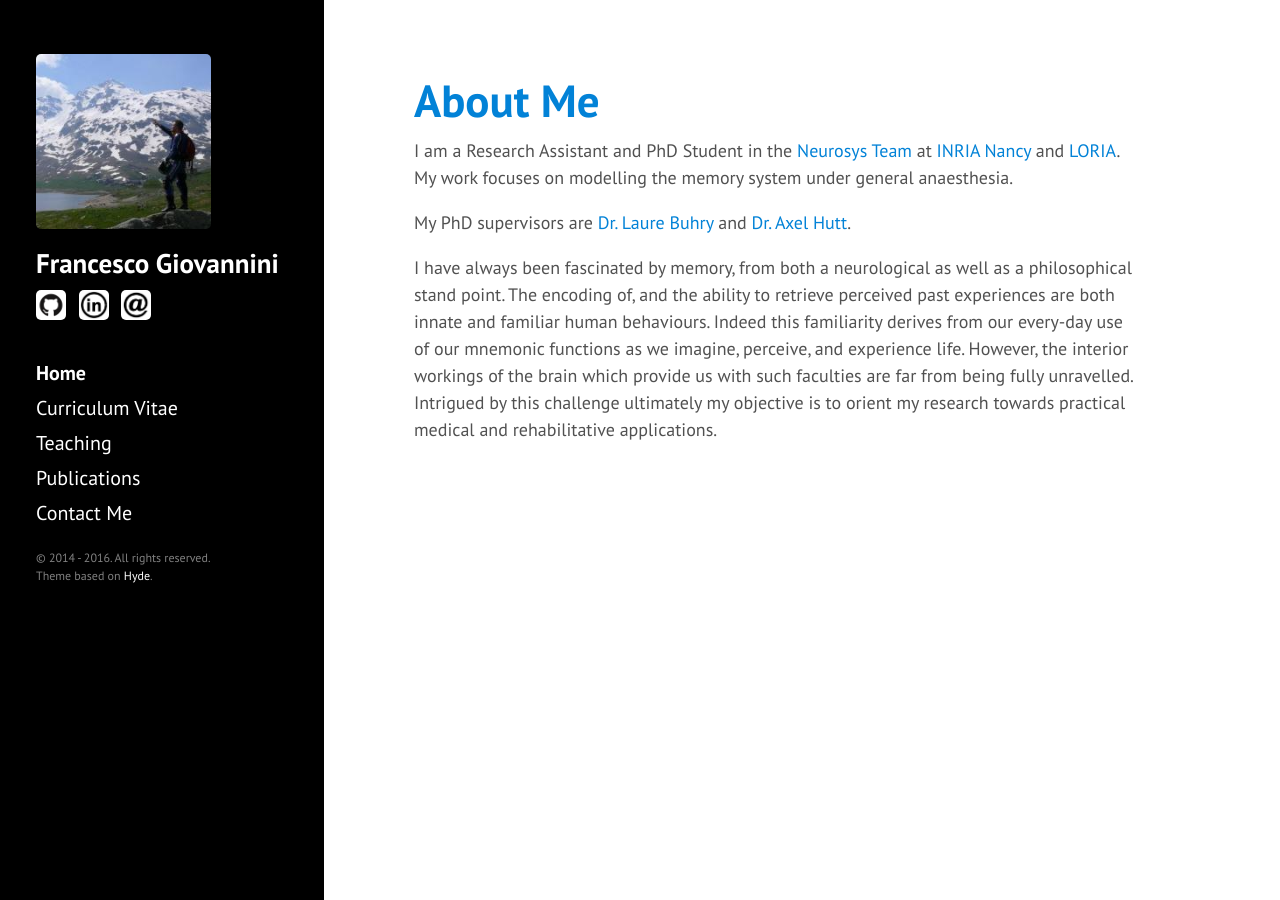
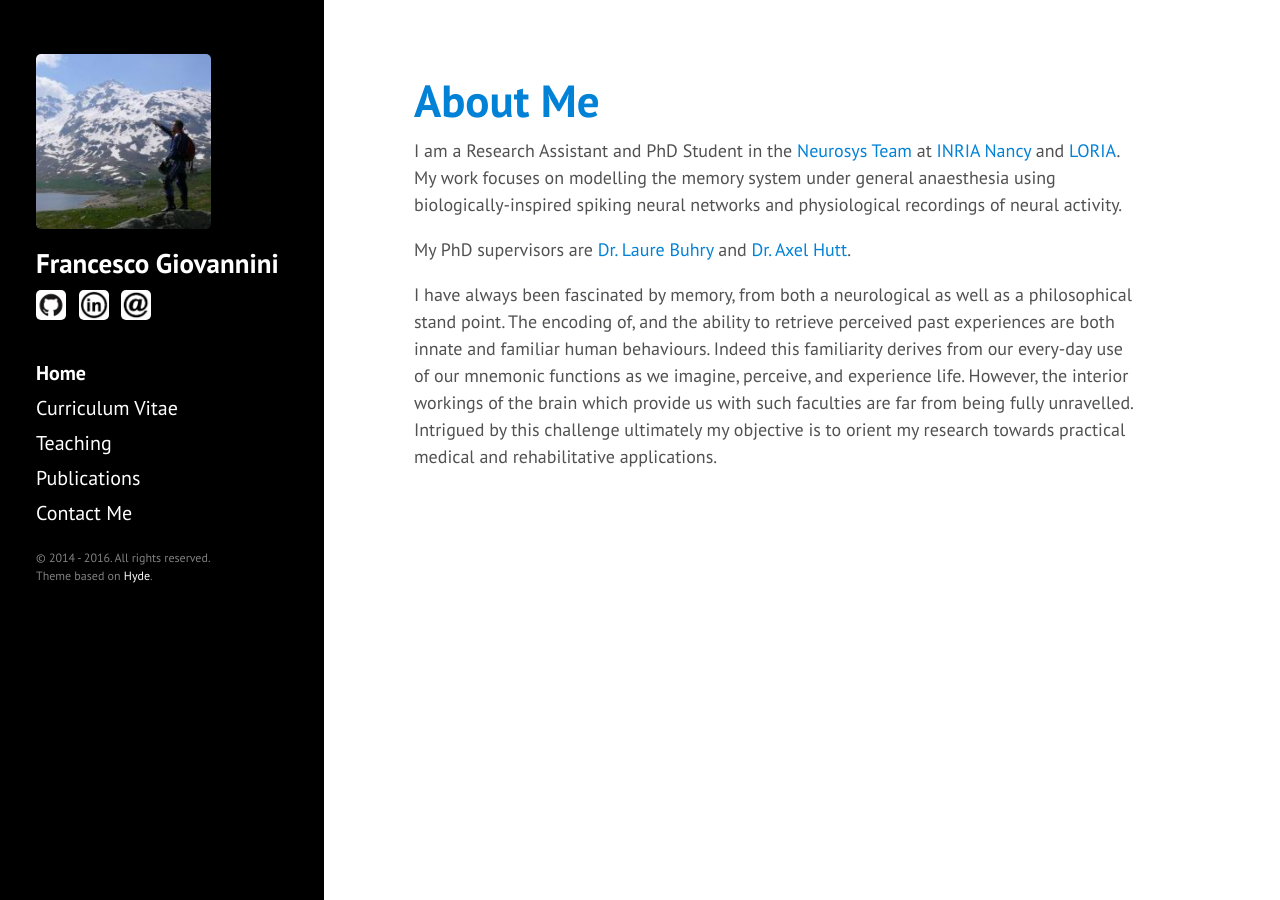
Before and after one commit to JoErNanO/joernano.github.io, a Jekyll site: the page built from index.html, in a window 1280 px wide. Built offline with Jekyll 4.4.1, drawn with Linux system fonts in a browser that asks for light colours; Markdown is read by kramdown in place of the engine named in the settings; the list of posts is cut into pages by our own code.

Commit message:
[CONF] Add details to my work in site description.

```diff
--- a/_config.yml
+++ b/_config.yml
@@ -11,7 +11,7 @@ permalink:        pretty
 # Setup
 title:            'Francesco Giovannini'
 tagline:          'Computational neuroscientist'
-description:      'I am a Research Assistant and PhD Student in the <a href="http://neurosys.loria.fr">Neurosys Team</a> at <a href="http://www.inria.fr/en/centre/nancy">INRIA Nancy</a> and <a href="http://www.loria.fr">LORIA</a>. My work focuses on modelling the memory system under general anaesthesia.'
+description:      'I am a Research Assistant and PhD Student in the <a href="http://neurosys.loria.fr">Neurosys Team</a> at <a href="http://www.inria.fr/en/centre/nancy">INRIA Nancy</a> and <a href="http://www.loria.fr">LORIA</a>. My work focuses on modelling the memory system under general anaesthesia using biologically-inspired spiking neural networks and physiological recordings of neural activity.'
 url:              http://joernano.github.io
 baseurl:          /
 
@@ -31,7 +31,7 @@ icons:
 paginate:         5
 
 # Custom vars
-version:          2.2.0
+version:          2.3.0
 
 github:
   repo:           https://github.com/joernano/joernano.github.io
--- a/index.html
+++ b/index.html
@@ -4,7 +4,7 @@ title: Home
 ---
 
 <h1 class="page-title">About Me</h1>
-<p>I am a Research Assistant and PhD Student in the <a href="http://neurosys.loria.fr">Neurosys Team</a> at <a href="http://www.inria.fr/en/centre/nancy">INRIA Nancy</a> and <a href="http://www.loria.fr">LORIA</a>. My work focuses on modelling the memory system under general anaesthesia.</p>
+<p>I am a Research Assistant and PhD Student in the <a href="http://neurosys.loria.fr">Neurosys Team</a> at <a href="http://www.inria.fr/en/centre/nancy">INRIA Nancy</a> and <a href="http://www.loria.fr">LORIA</a>. My work focuses on modelling the memory system under general anaesthesia using biologically-inspired spiking neural networks and physiological recordings of neural activity.</p>
 
 <p>My PhD supervisors are <a href="https://sites.google.com/site/laurebuhry/">Dr. Laure Buhry</a> and <a href="http://www.loria.fr/%7Ehuttaxel/">Dr. Axel Hutt</a>.</p>
 
```
